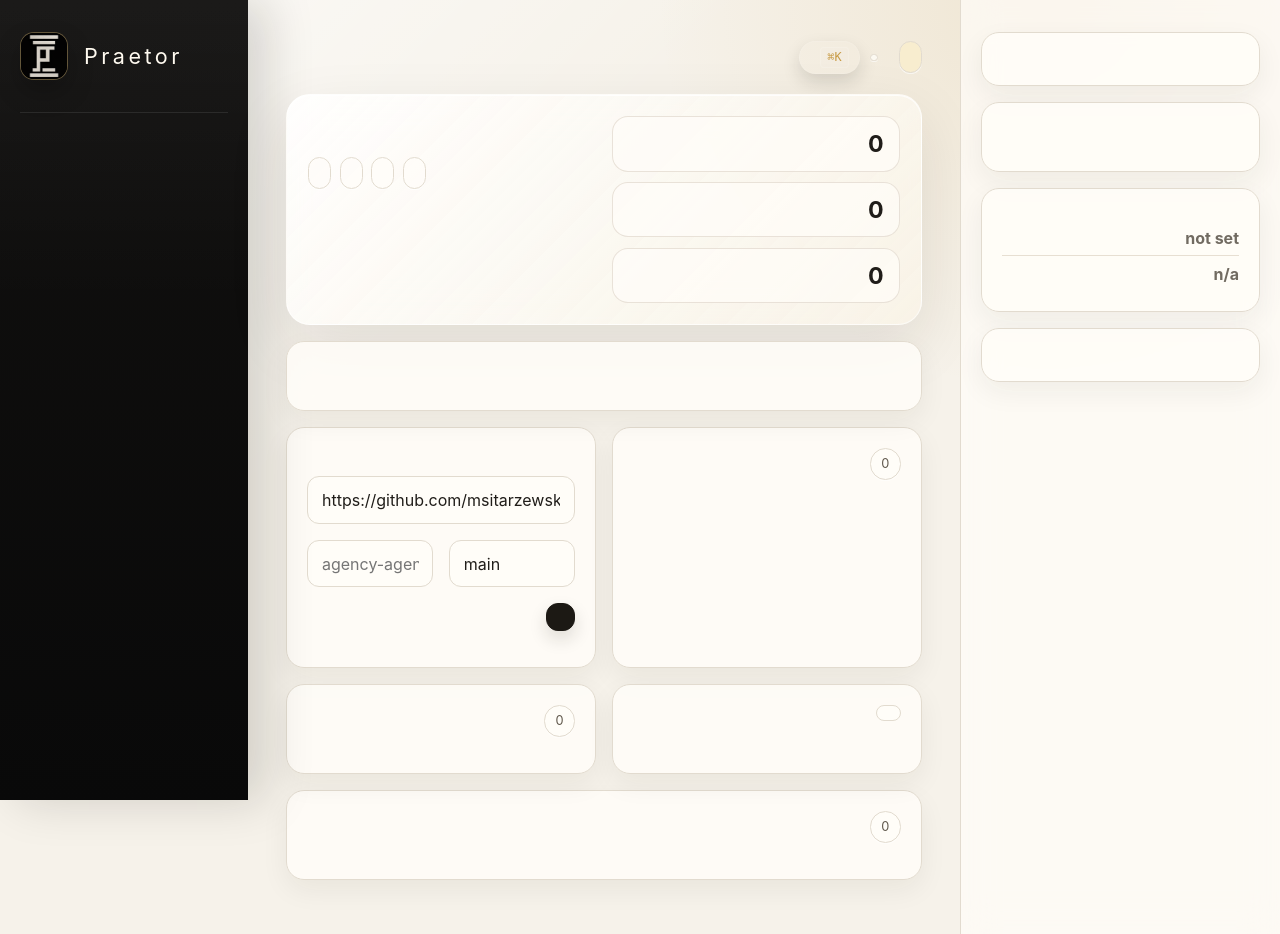
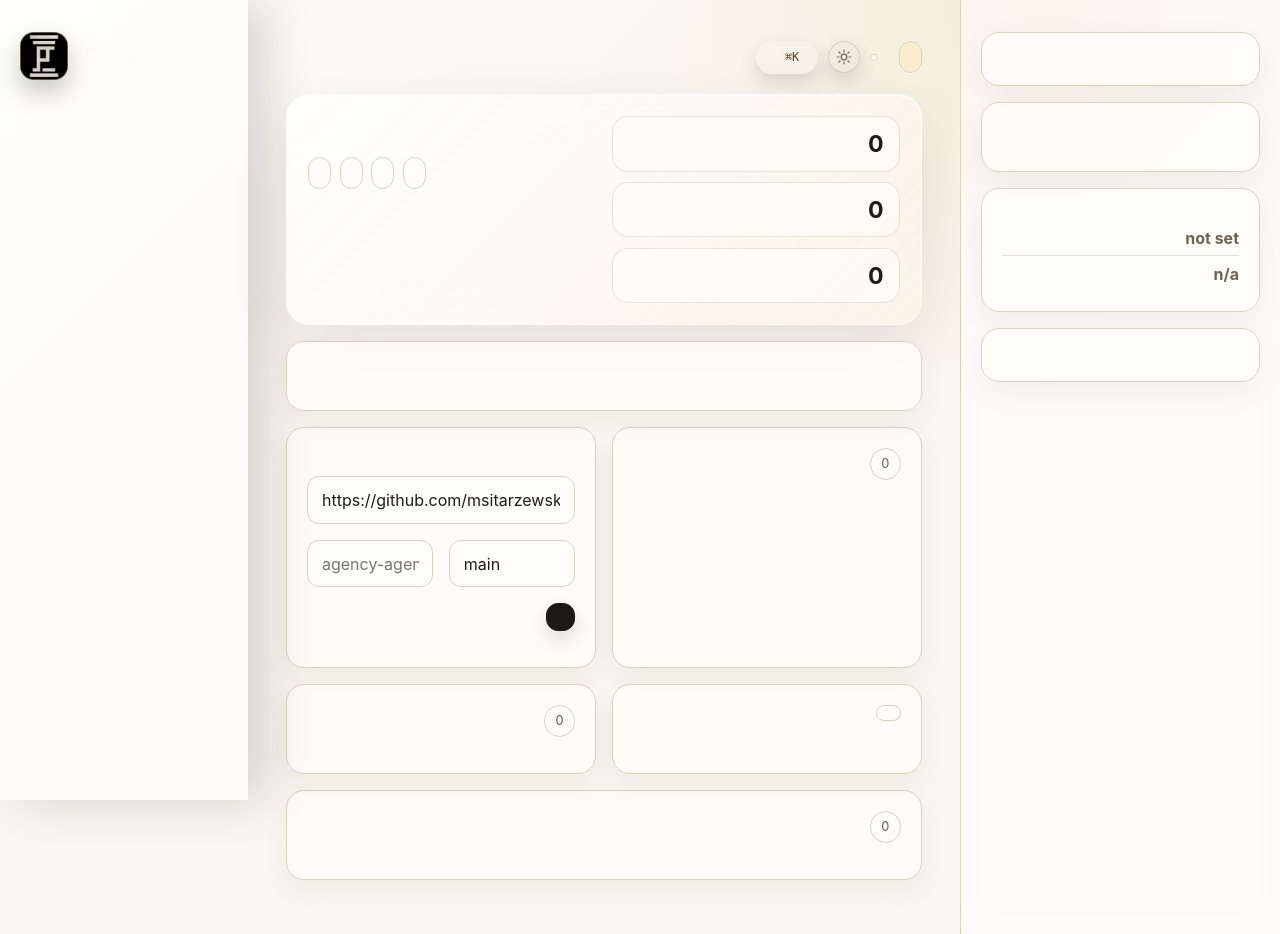
Before and after one commit to chaochungkuo/praetor, a FastAPI app: template apps/api/praetor_api/templates/agents.html in a window 1280 px wide. Run offline with FastAPI, Linux system fonts and the light colour scheme; the template is opened without the code that fills it, so the values that code supplies are empty; parts of the project's set-up code (start-up, migrations or seed data) failed here and were passed over.

Commit message:
UX polish: light theme toggle, transitions, login redesign
- Light theme defined via :root[data-theme="light"] with a warm
  off-white palette tuned for the existing serif/gold aesthetic;
  toggle button in the topbar persists the choice in localStorage
  and an inline <head> script sets the attribute before paint to
  avoid a flash of dark content
- Body, panels, sidebar, and rail now read from CSS variables
  (--body-bg, --panel-bg, --surface-soft) so theme swap is one var
  re-binding instead of a wide CSS rewrite
- Nav, buttons, lists, and option cards get smooth transitions on
  hover/active so the UI feels less abrupt; nav items nudge right
  on hover and the active item picks up the gold accent
- Login page rebuilt as a centered card: Praetor mark, subtitle,
  password autocomplete hint, and a "first time?" link that drops
  in only when the workspace has not been initialized

Co-Authored-By: Claude Sonnet 4.6 <noreply@anthropic.com>

```diff
--- a/apps/api/praetor_api/static/praetor.css
+++ b/apps/api/praetor_api/static/praetor.css
@@ -10,17 +10,46 @@
   --success: #2f8f65;
   --warn: #b0893d;
   --error: #a14d4d;
+  --surface-soft: rgba(255,255,255,0.03);
+  --surface-strong: rgba(255,255,255,0.06);
+  --surface-hover: rgba(255,255,255,0.045);
+  --body-bg:
+    radial-gradient(circle at top, rgba(213,179,106,0.12), transparent 35%),
+    linear-gradient(180deg, #070708, #0c0c10 35%, #09090b);
+  --panel-bg: linear-gradient(180deg, rgba(255,255,255,0.03), rgba(255,255,255,0.01));
+  color-scheme: dark;
+}
+
+:root[data-theme="light"] {
+  --bg: #faf7f0;
+  --panel: #ffffff;
+  --panel-2: #f4efe3;
+  --line: #d9d1bd;
+  --text: #1d1c1a;
+  --muted: #6c6453;
+  --accent: #8a6515;
+  --accent-2: #5b4310;
+  --success: #1f6a47;
+  --warn: #7a5a1c;
+  --error: #8a3535;
+  --surface-soft: rgba(0,0,0,0.025);
+  --surface-strong: rgba(0,0,0,0.055);
+  --surface-hover: rgba(138,101,21,0.08);
+  --body-bg:
+    radial-gradient(circle at top, rgba(213,179,106,0.18), transparent 40%),
+    linear-gradient(180deg, #fbf8f1, #f3ecdb 60%, #ece2c8);
+  --panel-bg: linear-gradient(180deg, rgba(255,255,255,0.85), rgba(255,255,255,0.65));
+  color-scheme: light;
 }
 
 * { box-sizing: border-box; }
 body {
   margin: 0;
   overflow-x: hidden;
-  background:
-    radial-gradient(circle at top, rgba(213,179,106,0.12), transparent 35%),
-    linear-gradient(180deg, #070708, #0c0c10 35%, #09090b);
+  background: var(--body-bg);
   color: var(--text);
   font-family: "Iowan Old Style", "Palatino Linotype", "Book Antiqua", serif;
+  transition: background 0.3s ease, color 0.3s ease;
 }
 .mobile-body {
   padding: 1rem;
@@ -53,7 +82,17 @@ pre {
 .sidebar, .rail {
   padding: 2rem 1.25rem;
   border-right: 1px solid var(--line);
+  background: var(--surface-soft);
+}
+:root[data-theme="dark"] .sidebar,
+:root[data-theme="dark"] .rail,
+:root:not([data-theme="light"]) .sidebar,
+:root:not([data-theme="light"]) .rail {
   background: rgba(8, 8, 10, 0.92);
+}
+:root[data-theme="light"] .sidebar,
+:root[data-theme="light"] .rail {
+  background: rgba(255,255,255,0.55);
 }
 .rail {
   border-right: 0;
@@ -94,12 +133,34 @@ pre {
   padding: 0.8rem 1rem;
   border: 1px solid transparent;
   color: var(--muted);
+  transition: background 0.15s ease, color 0.15s ease, border-color 0.15s ease, transform 0.15s ease;
+}
+.nav a:hover {
+  transform: translateX(2px);
 }
 .nav a.active,
 .nav a:hover {
-  background: rgba(255,255,255,0.03);
+  background: var(--surface-soft);
   border-color: var(--line);
   color: var(--text);
+}
+.nav a.active {
+  border-color: rgba(213,179,106,0.28);
+  background: rgba(213,179,106,0.08);
+  color: var(--accent-2);
+}
+
+button,
+.small-button,
+.text-button,
+.list-row,
+.option-card,
+.command-card {
+  transition: background 0.15s ease, color 0.15s ease, border-color 0.15s ease, transform 0.1s ease, box-shadow 0.15s ease;
+}
+button:active,
+.small-button:active {
+  transform: translateY(1px);
 }
 .topbar {
   display: flex;
@@ -262,6 +352,39 @@ select:focus-visible,
 summary:focus-visible {
   outline: 2px solid rgba(213,179,106,0.65);
   outline-offset: 2px;
+}
+
+/* Theme toggle */
+.theme-toggle {
+  display: inline-flex;
+  align-items: center;
+  justify-content: center;
+  width: 2rem;
+  height: 2rem;
+  padding: 0;
+  border: 1px solid rgba(255,255,255,0.08);
+  border-radius: 999px;
+  background: var(--surface-soft);
+  color: var(--muted);
+  cursor: pointer;
+  transition: background 0.15s ease, color 0.15s ease, border-color 0.15s ease;
+}
+.theme-toggle:hover {
+  color: var(--accent-2);
+  background: rgba(213,179,106,0.10);
+  border-color: rgba(213,179,106,0.28);
+}
+.theme-toggle .theme-icon-light,
+.theme-toggle .theme-icon-dark {
+  width: 1rem;
+  height: 1rem;
+}
+:root[data-theme="light"] .theme-toggle .theme-icon-dark,
+:root:not([data-theme="light"]) .theme-toggle .theme-icon-light {
+  display: none;
+}
+:root[data-theme="light"] .theme-toggle {
+  border-color: rgba(0,0,0,0.12);
 }
 
 /* Search trigger in topbar */
--- a/apps/api/praetor_api/templates/base.html
+++ b/apps/api/praetor_api/templates/base.html
@@ -8,6 +8,18 @@
     <link rel="icon" type="image/png" sizes="512x512" href="{{ url_for('static', path='/praetor-favicon.png') }}?v={{ static_asset_version }}" />
     <link rel="apple-touch-icon" href="{{ url_for('static', path='/praetor-icon-180.png') }}?v={{ static_asset_version }}" />
     <link rel="stylesheet" href="{{ url_for('static', path='/praetor.css') }}?v={{ static_asset_version }}" />
+    <script>
+      (() => {
+        try {
+          const stored = localStorage.getItem("praetor_theme");
+          const prefers = window.matchMedia && window.matchMedia("(prefers-color-scheme: light)").matches;
+          const theme = stored || (prefers ? "light" : "dark");
+          document.documentElement.setAttribute("data-theme", theme);
+        } catch (_) {
+          document.documentElement.setAttribute("data-theme", "dark");
+        }
+      })();
+    </script>
   </head>
   <body>
     <div class="shell">
@@ -47,6 +59,15 @@
             <button type="button" class="search-trigger" data-search-open aria-label="{{ t('search_open') }}" title="{{ t('search_hint') }}">
               <span class="search-trigger-text">{{ t("search_open") }}</span>
               <kbd class="search-kbd">⌘K</kbd>
+            </button>
+            <button type="button" class="theme-toggle" data-theme-toggle aria-label="{{ t('toggle_theme') }}" title="{{ t('toggle_theme') }}">
+              <svg class="theme-icon-light" viewBox="0 0 20 20" fill="none" stroke="currentColor" stroke-width="1.5" aria-hidden="true">
+                <circle cx="10" cy="10" r="3.5"/>
+                <path d="M10 1.5v2M10 16.5v2M3.5 10h-2M18.5 10h-2M5.05 5.05L3.64 3.64M16.36 16.36l-1.41-1.41M5.05 14.95l-1.41 1.41M16.36 3.64l-1.41 1.41" stroke-linecap="round"/>
+              </svg>
+              <svg class="theme-icon-dark" viewBox="0 0 20 20" fill="currentColor" aria-hidden="true">
+                <path d="M14.5 12.5a6 6 0 0 1-7-7 6 6 0 1 0 7 7z"/>
+              </svg>
             </button>
             <div class="language-switch" aria-label="{{ t("language") }}">
               {% for code, label in language_options.items() %}
@@ -224,6 +245,14 @@
           }
         });
 
+        document.addEventListener("click", (event) => {
+          const toggle = event.target.closest("[data-theme-toggle]");
+          if (!toggle) return;
+          const next = document.documentElement.getAttribute("data-theme") === "light" ? "dark" : "light";
+          document.documentElement.setAttribute("data-theme", next);
+          try { localStorage.setItem("praetor_theme", next); } catch (_) {}
+        });
+
         const flash = document.querySelector("[data-flash]");
         if (flash) {
           const dismiss = () => {
--- a/apps/api/praetor_api/ui.py
+++ b/apps/api/praetor_api/ui.py
@@ -332,6 +332,9 @@ TRANSLATIONS = {
         "result_meeting": "Meeting",
         "wizard_step_required": "Please fill the required fields before continuing.",
         "wizard_password_mismatch": "Passwords do not match.",
+        "toggle_theme": "Toggle light/dark theme",
+        "first_time_setup_link": "First time? Set up Praetor",
+        "owner_login_subtitle": "Sign in to your AI command center.",
         "review_item": "Review item",
         "agent_directory": "Agent Directory",
         "agent_directory_desc": "The AI organization: who exists, what each agent is working on, who manages whom, and what needs attention.",
@@ -634,6 +637,9 @@ TRANSLATIONS = {
         "result_meeting": "會議",
         "wizard_step_required": "請先填完此步驟必填欄位。",
         "wizard_password_mismatch": "兩次密碼不一致。",
+        "toggle_theme": "切換明暗主題",
+        "first_time_setup_link": "第一次使用？開始設定 Praetor",
+        "owner_login_subtitle": "登入你的 AI 控制台。",
         "runtime": "執行環境",
         "telegram": "Telegram",
         "telegram_settings": "Telegram CEO 入口",
```
Also changed, not shown: other parts of apps/api/praetor_api/static/praetor.css (+31 -1 lines), apps/api/praetor_api/templates/login.html (+13 -7 lines).
